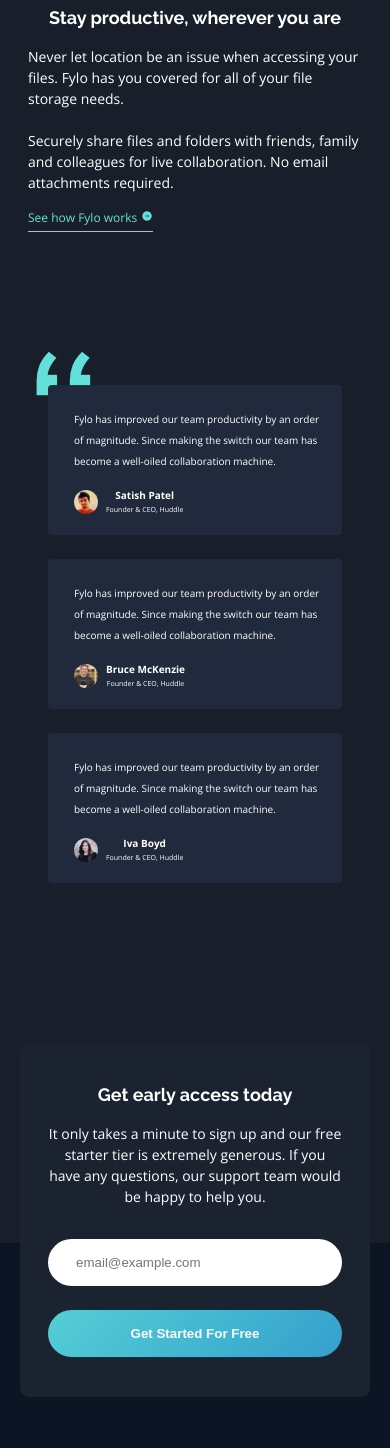
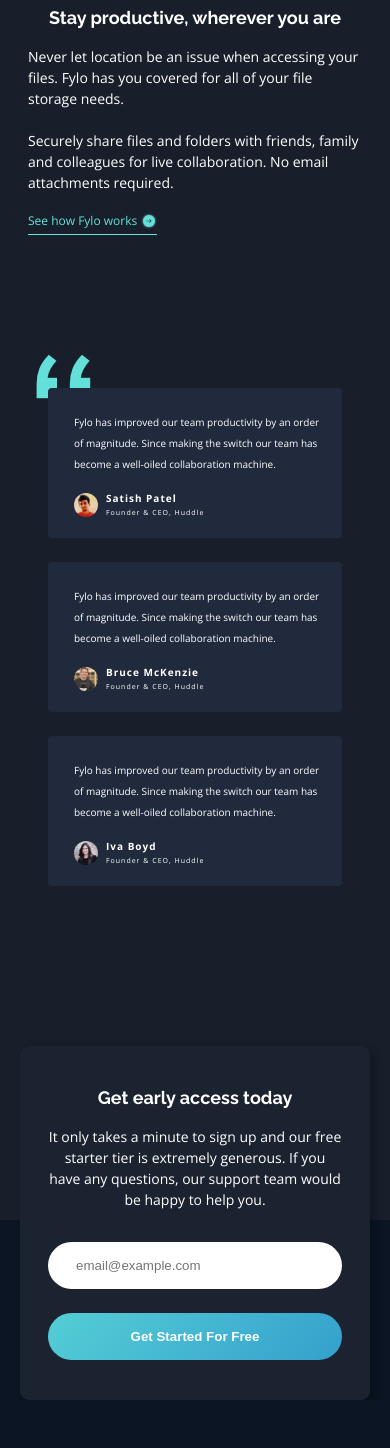
Before and after one commit to half-cto/fylo-dark-theme, a website: page index.html in a window 390 px wide. Shown: the part 2164-3612 px from the top of the page. Drawn offline with nearby package versions, Linux system fonts and the light colour scheme.

Commit message:
mobile layout fix 0.1

```diff
--- a/scss/main.scss
+++ b/scss/main.scss
@@ -67,6 +67,11 @@
 
     li {
         display: inline;
+
+        &:hover {
+            font-weight: 700;
+            text-decoration: underline;
+        }
     }
 
     a {
@@ -194,8 +199,9 @@
 
             img {
                 display: inline;
-                width: rem(12);
+                width: rem(16);
                 padding: 0;
+                transform: translateY(rem(4));
             }
         }
     }
@@ -243,13 +249,16 @@
         }
         .--name-bold {
             font-weight: 700;
+            text-align: left;
             font-size: rem(10);
             line-height: rem(12);
             margin-bottom: rem(4);
+            letter-spacing: rem(1);
         }
         .--position-small {
             font-size: rem(7);
             line-height: rem(10);
+            letter-spacing: rem(1);
         }
     }
 }
@@ -261,8 +270,8 @@
     background: linear-gradient(
         to bottom,
         $clr-bg-main 0%,
-        $clr-bg-main 70%,
-        $clr-bg-footer 70%,
+        $clr-bg-main 65%,
+        $clr-bg-footer 65%,
         $clr-bg-footer 100%);
         padding-top: rem(160);
 
@@ -272,6 +281,7 @@
         background-color: $clr-bg-get-started;
         border-radius: rem(9);
         padding: rem(40) rem(28);
+        box-shadow: 5px 5px 8px rgba(0, 0, 0, 0.254274);
 
         h2 {
             margin-bottom: rem(16);
@@ -298,7 +308,7 @@
     }
 }
 
-// * =================== GET ACCESS SECTION Styles ========================
+// * =================== FOOTER SECTION Styles ========================
 
 footer {
     padding-top: rem(73);
```
Also changed, not shown: css/main.css, 1 other file.
